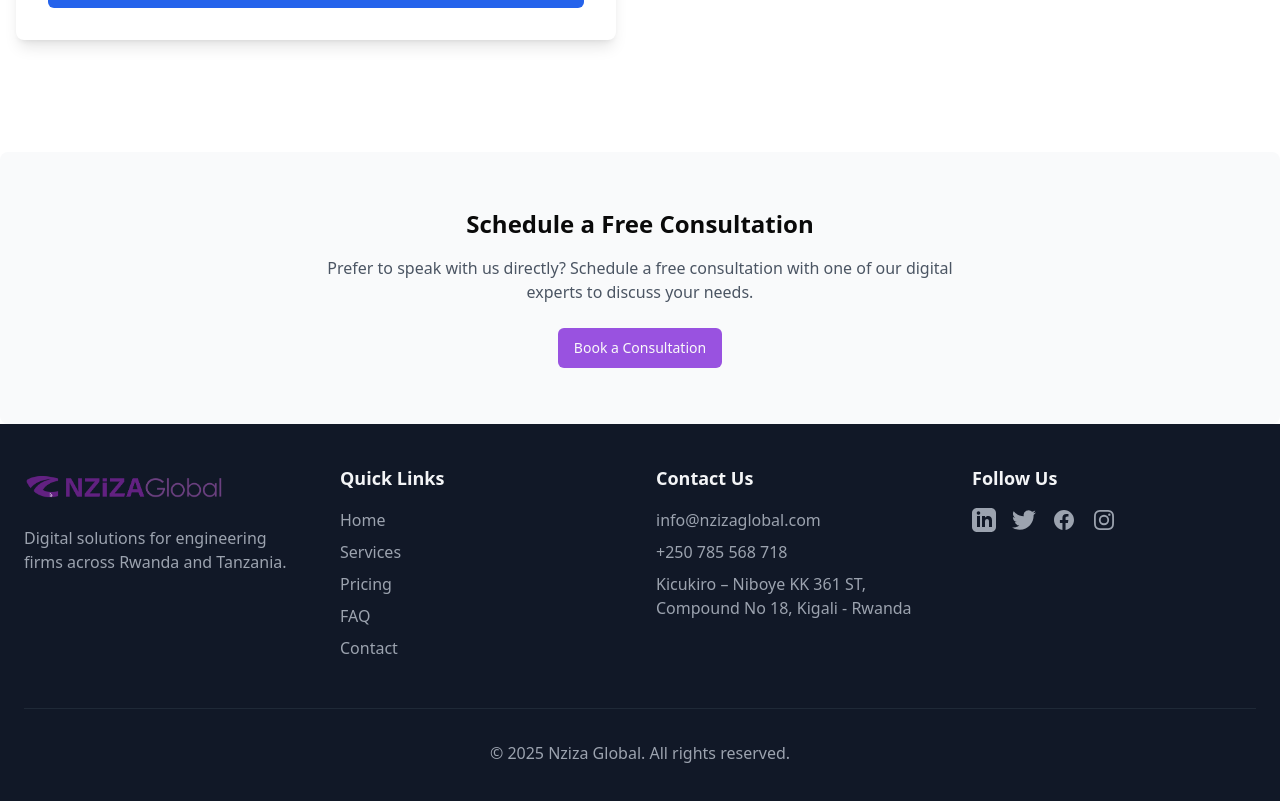
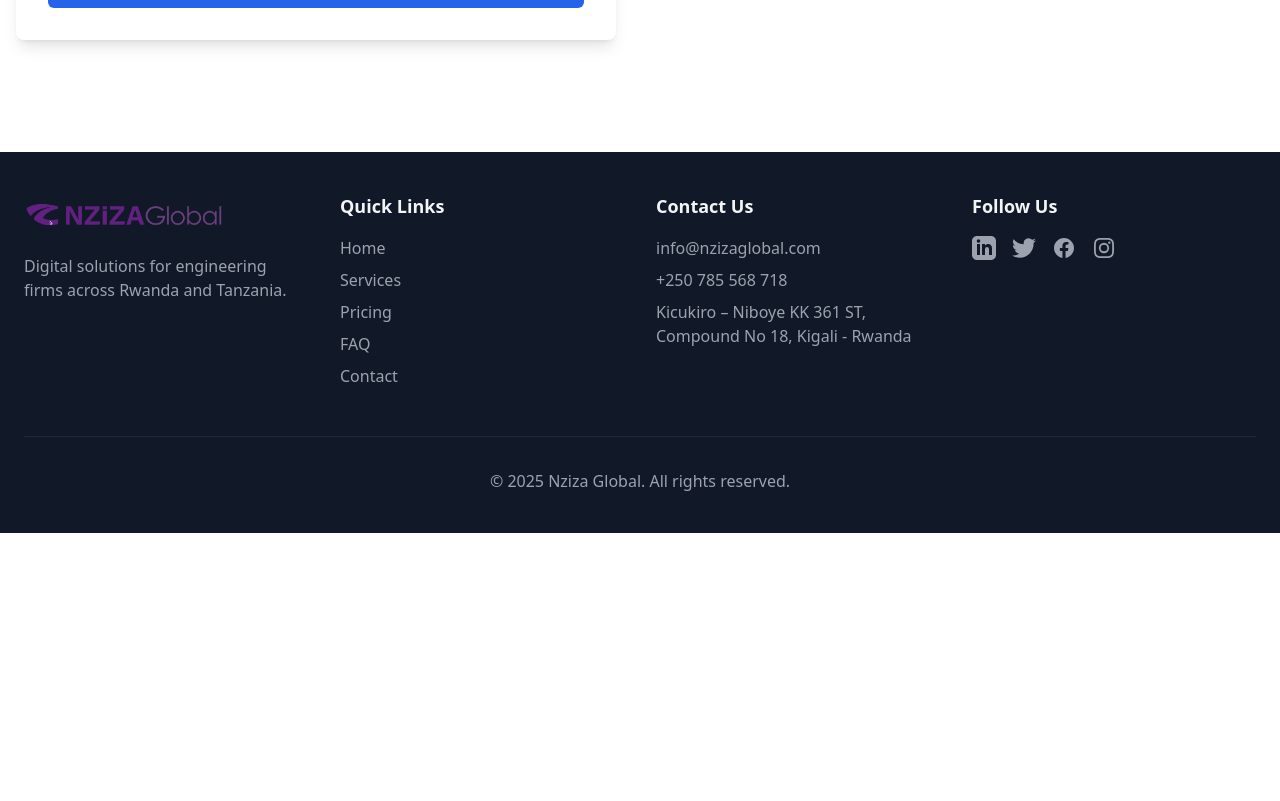
Before and after one commit to byamungulewis01/digsol.nzizaglobal.com, a React (Vite) app: page /contact in a window 1280 px wide. Shown: the part 975-1776 px from the top of the page. After the commit the page ends 1508 px from the top, so only its background shows below. Built offline with nearby package versions, Linux system fonts and the light colour scheme.

Commit message:
add changes

```diff
--- a/src/components/home/HeroSection.jsx
+++ b/src/components/home/HeroSection.jsx
@@ -1,5 +1,6 @@
-import { ChevronRight } from 'lucide-react';
+import { ChevronRight } from "lucide-react";
 import { Button } from "@/components/ui/button";
+import { Link } from "react-router-dom";
 
 function HeroSection() {
   return (
@@ -8,19 +9,25 @@ function HeroSection() {
         <div className="grid gap-6 lg:grid-cols-2 lg:gap-12 items-center">
           <div className="space-y-4">
             <h1 className="text-3xl font-bold tracking-tighter sm:text-4xl md:text-5xl">
-              Transform Your Engineering Business with a Powerful Digital Presence
+              Transform Your Engineering Business with a Powerful Digital
+              Presence
             </h1>
             <p className="text-gray-500 md:text-xl font-normal">
-              Focus on your engineering and business tasks, we'll handle your digital presence to help you
-              convince your next clients more easily and win even more jobs.
+              Focus on your engineering and business tasks, we'll handle your
+              digital presence to help you convince your next clients more
+              easily and win even more jobs.
             </p>
             <div className="flex flex-col sm:flex-row gap-4 mt-6">
+              <Link to="/contact" target="_blank">
                 <Button size="lg" className="gap-2">
                   Get a Free Consultation <ChevronRight className="h-4 w-4" />
                 </Button>
+              </Link>
+              <Link to="/services" target="_blank">
                 <Button variant="outline" size="lg">
                   Explore Our Services
                 </Button>
+              </Link>
             </div>
           </div>
           <div className="relative h-full">
--- a/src/components/layout/Header.jsx
+++ b/src/components/layout/Header.jsx
@@ -46,7 +46,9 @@ function Header() {
         <div className="flex items-center space-x-4">
           {/* Desktop Button */}
           <div className="hidden md:block">
-            <Button>Get a Free Quote</Button>
+            <Link to="/contact" target="_blank">
+              <Button>Get a Free Quote</Button>
+            </Link>
           </div>
 
           {/* Mobile menu button */}
@@ -81,7 +83,9 @@ function Header() {
 
             {/* Mobile Button - Positioned below navigation */}
             <div className="pt-2 pb-3">
-              <Button className="w-full">Get a Free Quote</Button>
+              <Link to="/contact" target="_blank">
+                <Button className="w-full">Get a Free Quote</Button>
+              </Link>
             </div>
           </div>
         </div>
--- a/src/pages/ContactPage.jsx
+++ b/src/pages/ContactPage.jsx
@@ -203,18 +203,6 @@ const ContactPage = () => {
 
         {/* Schedule Consultation */}
       </div>
-      <section className="bg-gray-50 rounded-lg py-14 text-center">
-        <h2 className="text-2xl font-bold mb-4">
-          Schedule a Free Consultation
-        </h2>
-        <p className="text-gray-600 mb-6 max-w-2xl mx-auto">
-          Prefer to speak with us directly? Schedule a free consultation with
-          one of our digital experts to discuss your needs.
-        </p>
-        <Button>
-          Book a Consultation
-        </Button>
-      </section>
     </>
   );
 };
--- a/src/pages/HomePage.jsx
+++ b/src/pages/HomePage.jsx
@@ -310,9 +310,11 @@ export default function HomePage() {
               recommendations.
             </p>
             <div className="flex flex-col sm:flex-row gap-4 justify-center">
-              <Button variant="secondary" size="lg" className="gap-2">
-                Get a Free Consultation <ChevronRight className="h-4 w-4" />
-              </Button>
+              <Link to="/contact" target="_blank">
+                <Button variant="secondary" size="lg" className="gap-2">
+                  Get a Free Consultation <ChevronRight className="h-4 w-4" />
+                </Button>
+              </Link>
             </div>
           </div>
         </div>
--- a/src/pages/PricingPage.jsx
+++ b/src/pages/PricingPage.jsx
@@ -30,6 +30,7 @@ import {
   TableHeader,
   TableRow,
 } from "@/components/ui/table";
+import { Link } from "react-router-dom";
 
 export default function PricingPage() {
   const [billingCycle, setBillingCycle] = useState("monthly");
@@ -720,9 +721,11 @@ export default function PricingPage() {
             technical business operates in the digital space.
           </p>
           <div className="flex flex-col sm:flex-row justify-center gap-4">
-            <Button className="bg-white text-purple-900 hover:bg-gray-100">
-              Contact Sales
-            </Button>
+            <Link to="/contact">
+              <Button className="bg-white text-purple-900 hover:bg-gray-100">
+                Contact Sales
+              </Button>
+            </Link>
           </div>
         </div>
       </div>
```
Lines whose indentation alone changed are shown as unchanged.
